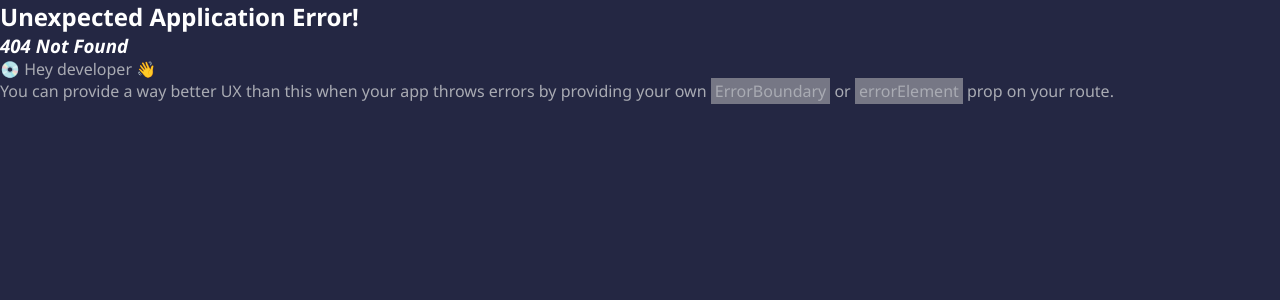
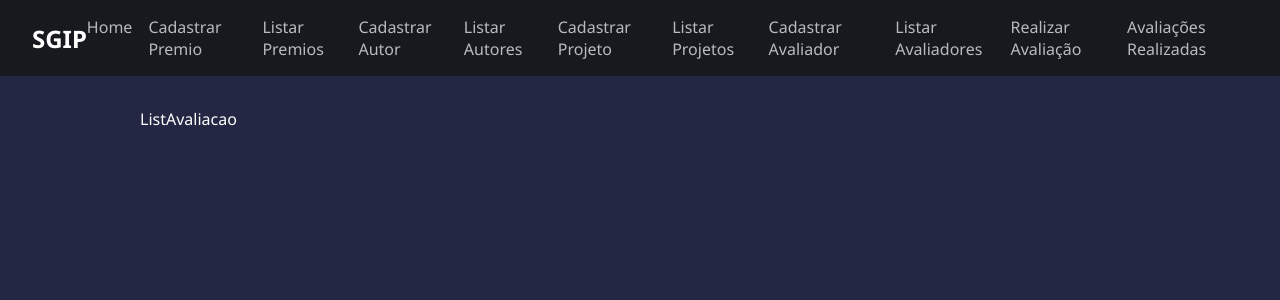
Before and after one commit to JhonatanSSantiago/API-Sistema-de-Gestao-de-Inscricao-de-Projetos-em-Nodejs-e-React-com-MongoDB, a React (Vite) app in the folder frontend/sgip-app/: page /listavaliacao in a window 1280 px wide. Before the commit this address had no page. Shown: the top 300 px of the page. Built offline with nearby package versions, Linux system fonts and the light colour scheme.

Commit message:
Mapeando Rota Avalicao

```diff
--- a/frontend/sgip-app/src/components/Navbar.jsx
+++ b/frontend/sgip-app/src/components/Navbar.jsx
@@ -17,6 +17,8 @@ const Navbar = () => {
             <li><Link to={'/listprojeto'} >Listar Projetos</Link></li>
             <li><Link to={'/newavaliador'}>Cadastrar Avaliador</Link></li>
             <li><Link to={'/listavaliador'} >Listar Avaliadores</Link></li>
+            <li><Link to={'/newavaliacao'}>Realizar Avaliação</Link></li>
+            <li><Link to={'/listavaliacao'} >Avaliações Realizadas</Link></li>
         </ul>
     </nav>
   )
--- /dev/null
+++ b/frontend/sgip-app/src/pages/avaliacao/ListAvaliacao.jsx
@@ -0,0 +1,9 @@
+import React from 'react'
+
+const ListAvaliacao = () => {
+  return (
+    <div>ListAvaliacao</div>
+  )
+}
+
+export default ListAvaliacao
--- /dev/null
+++ b/frontend/sgip-app/src/pages/avaliacao/NewAvaliacao.jsx
@@ -0,0 +1,9 @@
+import React from 'react'
+
+const NewAvaliacao = () => {
+  return (
+    <div>NewAvaliacao</div>
+  )
+}
+
+export default NewAvaliacao
```
Also changed, not shown: frontend/sgip-app/src/main.jsx (+10 -0 lines).
